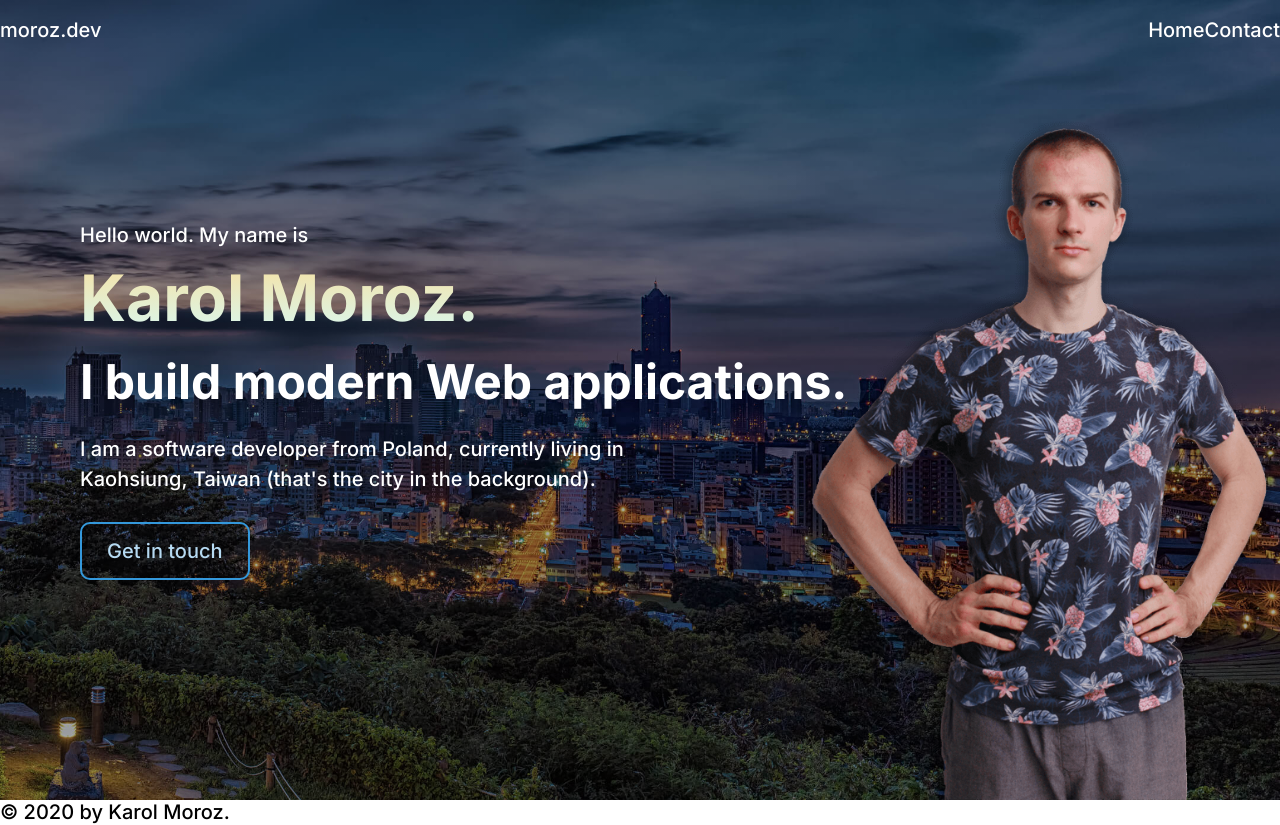
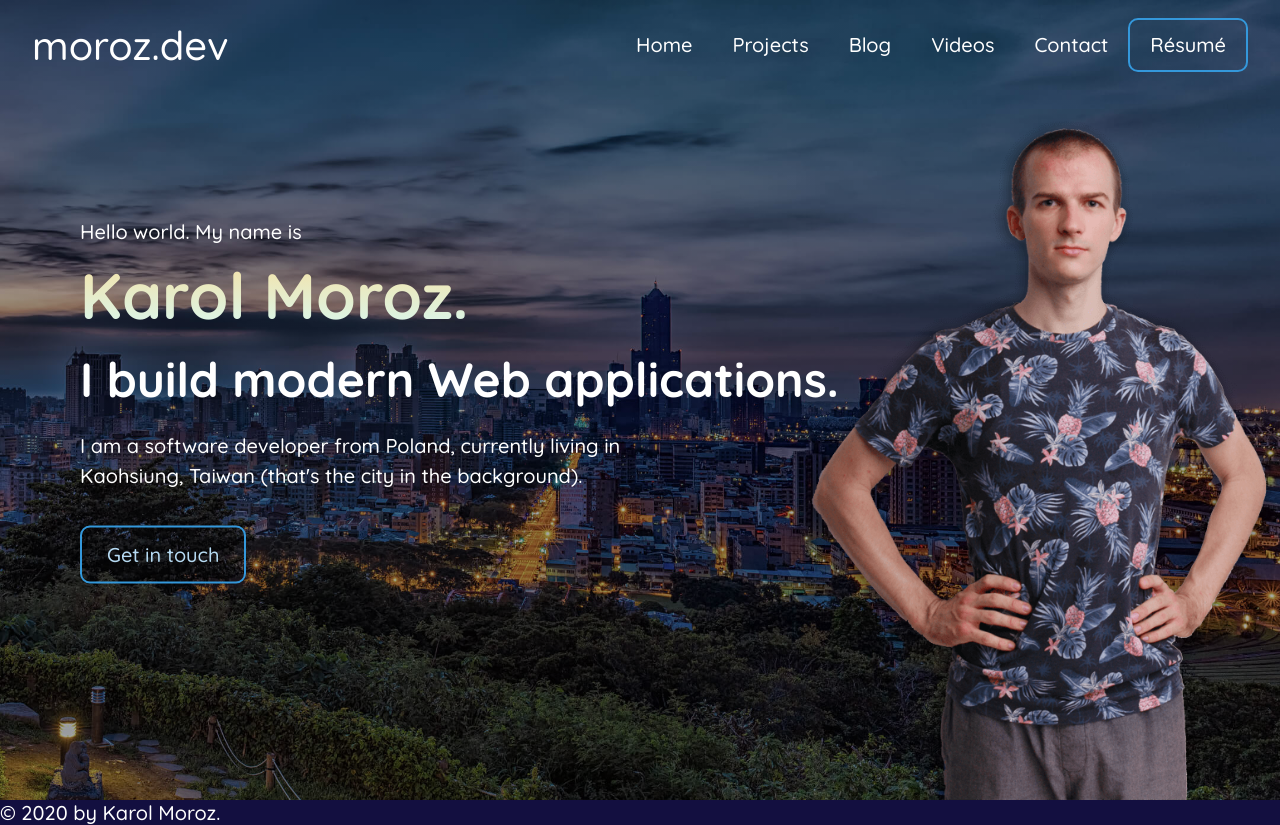
Before and after one commit to moroz/moroz.dev, a Next.js app: page / in a window 1280 px wide. Built offline with nearby package versions, Linux system fonts and the light colour scheme.

Commit message:
First iteration of header navigation

```diff
--- a/css/_variables.sass
+++ b/css/_variables.sass
@@ -1,5 +1,7 @@
-$header-height: 60px
+$header-height: 90px
 $mobile-breakpoint: 650px
-$font-sans: Inter, neue-haas-grotesk-display, "Helvetica Neue", sans-serif
+$font-sans: Quicksand, Inter, neue-haas-grotesk-display, "Helvetica Neue", sans-serif
 
 $primary: #3498db
+$body-bg: #130f40
+$body-fg: white
--- a/css/app.sass
+++ b/css/app.sass
@@ -1,4 +1,5 @@
 @import variables
 @import base
+@import button
 @import landing
 @import header
--- a/css/base.sass
+++ b/css/base.sass
@@ -4,6 +4,8 @@ html, body
   font-size: 100%
 
 body
+  background: $body-bg
+  color: $body-fg
   font-family: $font-sans
   font-size: 1.25rem
   font-weight: 500
--- /dev/null
+++ b/css/button.sass
@@ -0,0 +1,11 @@
+.button
+  color: lighten($primary, 30%)
+  text-decoration: none
+  display: inline-block
+  padding: .6em 1.25em
+  border: 2px solid $primary
+  border-radius: 10px
+  transition: .2s ease-in-out
+
+  &:hover
+    background: transparentize(lighten($primary, 10%), .8)
--- a/css/header.sass
+++ b/css/header.sass
@@ -8,6 +8,27 @@
   top: 0
   color: #fff
   z-index: 10
+  padding: 0 2rem
+  box-sizing: border-box
+
+  &__menu
+    display: flex
+
+    &:hover
+      a:not(:hover)
+        opacity: .5
+
+  &__branding
+    font-size: 2em
+
+  &__navlink, &__cta
+    transition: .2s ease-in-out
+    padding: 0 1em
+
+  &__cta
+    height: 50px
+    line-height: 50px
+    align-self: center
 
   a
     color: inherit
--- a/css/landing.sass
+++ b/css/landing.sass
@@ -30,17 +30,7 @@ $hello-gradient: linear-gradient(to bottom, $hello-stop-1, $hello-stop-2)
     right: 0
 
   &__cta
-    color: lighten($primary, 30%)
-    text-decoration: none
-    display: inline-block
-    padding: .6em 1.25em
-    margin-top: 1.75rem
-    border: 2px solid $primary
-    border-radius: 10px
-    transition: .2s ease-in-out
-
-    &:hover
-      background: transparentize(lighten($primary, 10%), .8)
+    margin-top: 1.75em
 
   &__description
     width: 80%
--- a/layout/Header.tsx
+++ b/layout/Header.tsx
@@ -16,10 +16,20 @@ const NavLink = ({ href, children }: NavLinkProps) => {
 const Header = () => {
   return (
     <header className="header">
-      <div className="header__branding">moroz.dev</div>
+      <div className="header__branding">
+        <Link href="/">
+          <a className="header__branding__logo">moroz.dev</a>
+        </Link>
+      </div>
       <nav className="header__menu">
         <NavLink href="/">Home</NavLink>
+        <NavLink href="/projects">Projects</NavLink>
+        <NavLink href="/blog">Blog</NavLink>
+        <NavLink href="/videos">Videos</NavLink>
         <NavLink href="/contact">Contact</NavLink>
+        <Link href="/">
+          <a className="header__cta button">R&eacute;sum&eacute;</a>
+        </Link>
       </nav>
     </header>
   );
--- a/layout/Layout.tsx
+++ b/layout/Layout.tsx
@@ -10,13 +10,19 @@ type Props = {
 const Layout = ({ children, title }: Props) => (
   <div>
     <Head>
-      <title>{title ? `${title} | moroz.dev` : "moroz.dev"}</title>
+      <title>
+        {title ? `${title.toLowerCase()} | moroz.dev` : "moroz.dev"}
+      </title>
       <meta charSet="utf-8" />
       <meta name="viewport" content="initial-scale=1.0, width=device-width" />
       <link
+        href="https://fonts.googleapis.com/css2?family=Quicksand:wght@400;500;700&display=swap"
+        rel="stylesheet"
+      />
+      {/* <link
         href="https://fonts.googleapis.com/css2?family=Inter:wght@400;500;600;700&display=swap"
         rel="stylesheet"
-      />
+      /> */}
     </Head>
     <Header />
     {children}
--- a/pages/index.tsx
+++ b/pages/index.tsx
@@ -15,7 +15,7 @@ const IndexPage = () => (
           </p>
         </div>
         <Link href="/contact">
-          <a className="landing__cta">Get in touch</a>
+          <a className="button landing__cta">Get in touch</a>
         </Link>
       </div>
       <img src="/km.png" alt="Karol Moroz" className="landing__human" />
```
